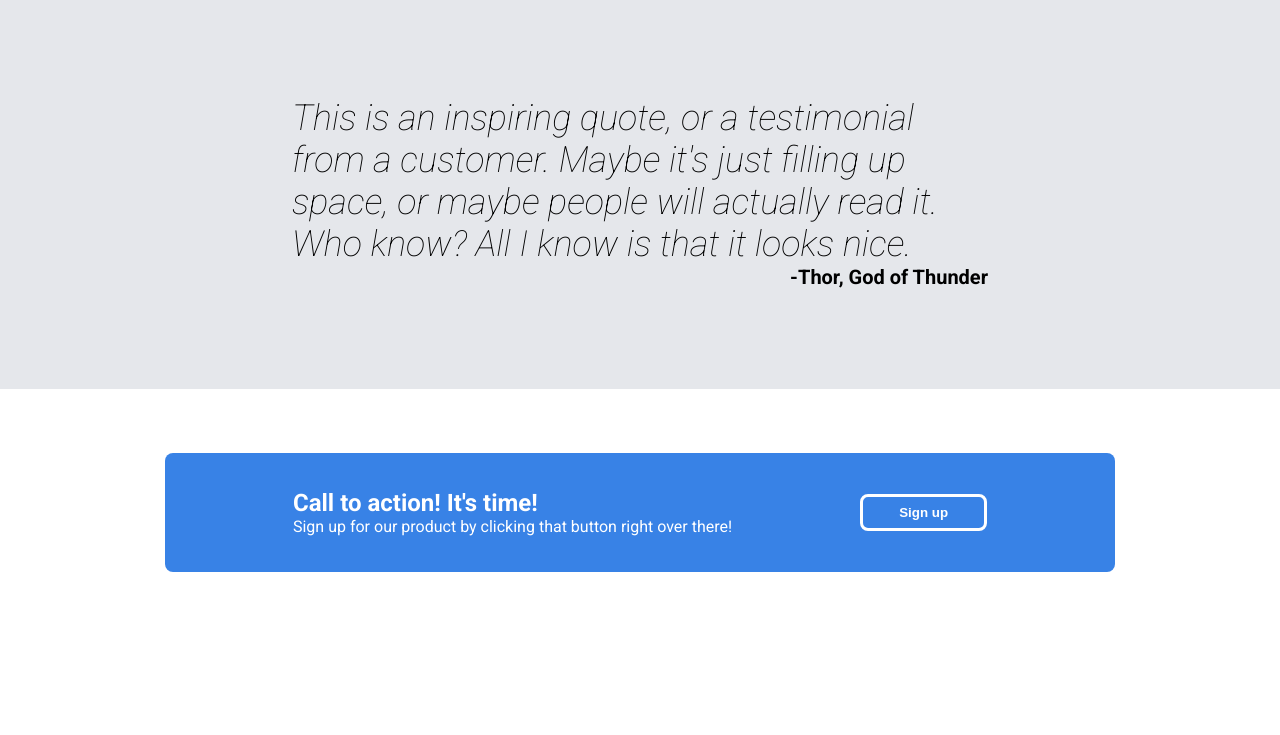
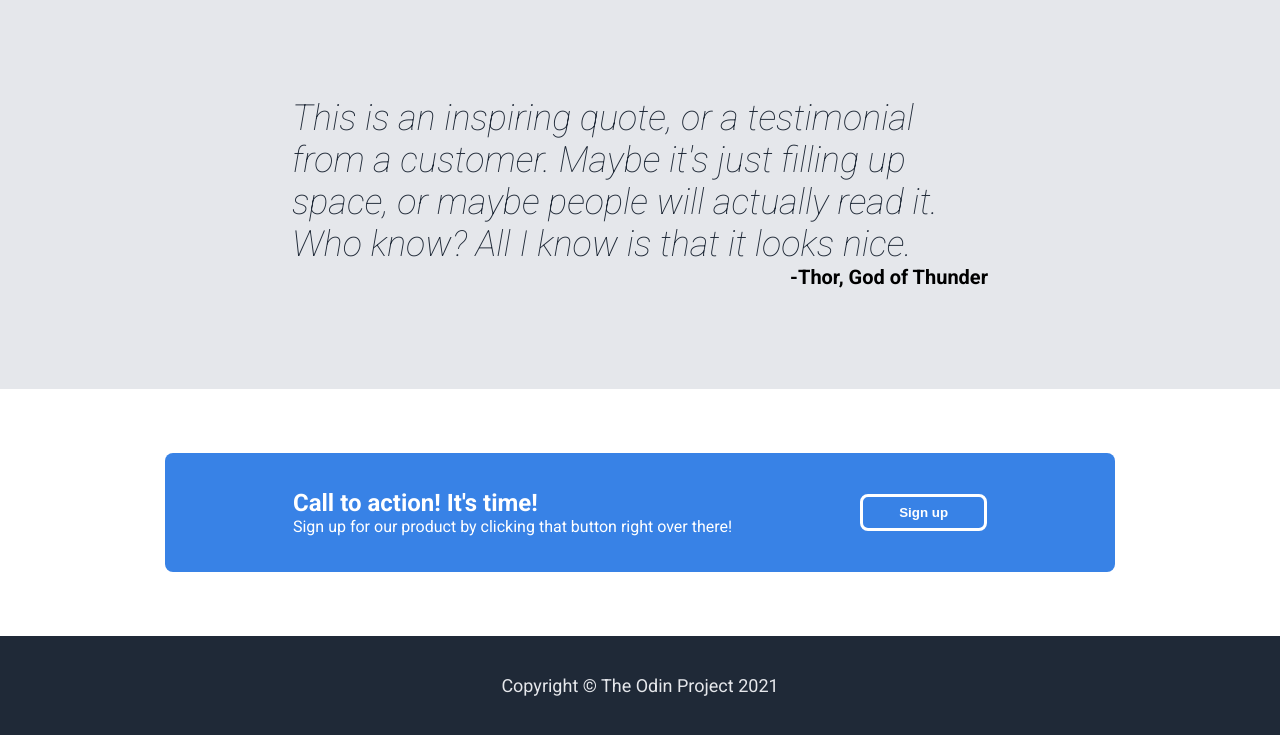
Before and after one commit to bcpractice5/landing-page, a plain HTML site: page index.html in a window 1280 px wide. Shown: the part 906-1641 px from the top of the page. Before the commit the page ends 1542 px from the top, so only its background shows below. Drawn offline with Linux system fonts and the light colour scheme.

Commit message:
Add footer html content and styles

```diff
--- a/index.html
+++ b/index.html
@@ -66,6 +66,8 @@
             </div>
         </section>
     </main>
-    <footer></footer>
+    <footer>
+        <h2>Copyright © The Odin Project 2021</h2>
+    </footer>
 </body>
 </html>
--- a/style.css
+++ b/style.css
@@ -27,7 +27,8 @@ header {
 }
 
 header,
-section {
+section,
+footer {
     padding: 0 15vw;
 }
 
@@ -137,6 +138,7 @@ figure {
 }
 
 .third-section p {
+    color: #1F2937;
     margin: 0;
     font-size: 36px;
     font-weight: lighter;
@@ -177,3 +179,16 @@ figure {
 .fourth-section button {
     border: 3px solid white;
 }
+
+footer {
+    background-color: #1F2937;
+    padding: 24px;
+    justify-content: center;
+    align-items: center;
+}
+
+footer h2 {
+    color: #E5E7EB;
+    font-size: 18px;
+    font-weight: lighter;
+    }
```
